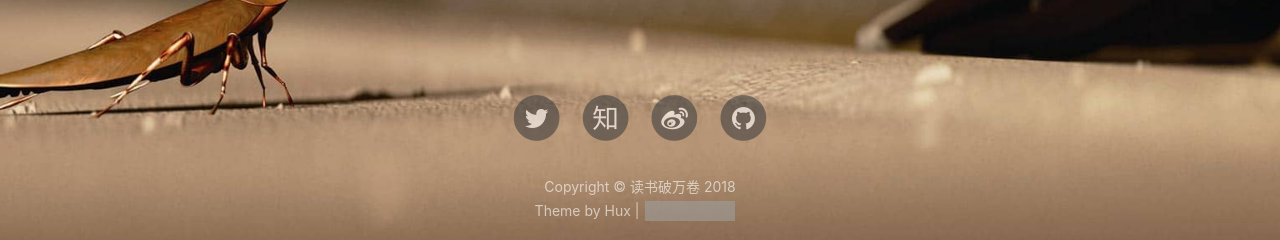
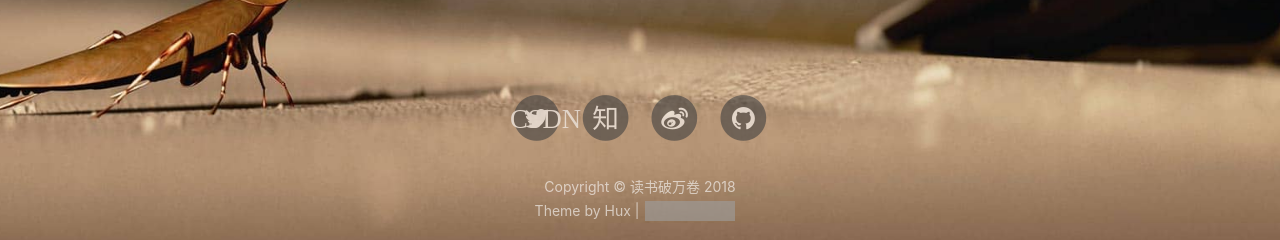
Before and after one commit to cuitianxiang100/cuitianxiang100.github.io, a Jekyll site: the page built from offline.html, in a window 1280 px wide. Shown: the part 657-897 px from the top of the page. Built offline with Jekyll 4.4.1, drawn with Linux system fonts in a browser that asks for light colours; nearby versions of some CDN libraries; comment, search, counter and statistics services are not loaded; grey boxes are pictures that could not be loaded.

Commit message:
Update footer.html

```diff
--- a/_includes/footer.html
+++ b/_includes/footer.html
@@ -19,7 +19,8 @@
                         <a href="https://my.csdn.net/{{ site.twitter_username }}">
                             <span class="fa-stack fa-lg">
                                 <i class="fa fa-circle fa-stack-2x"></i>
-                                <i class="fa fa-twitter fa-stack-1x fa-inverse"></i>
+                                #<i class="fa fa-twitter fa-stack-1x fa-inverse"></i>
+                                <i class="fa  fa-stack-1x fa-inverse">CSDN</i>
                             </span>
                         </a>
                     </li>
```
